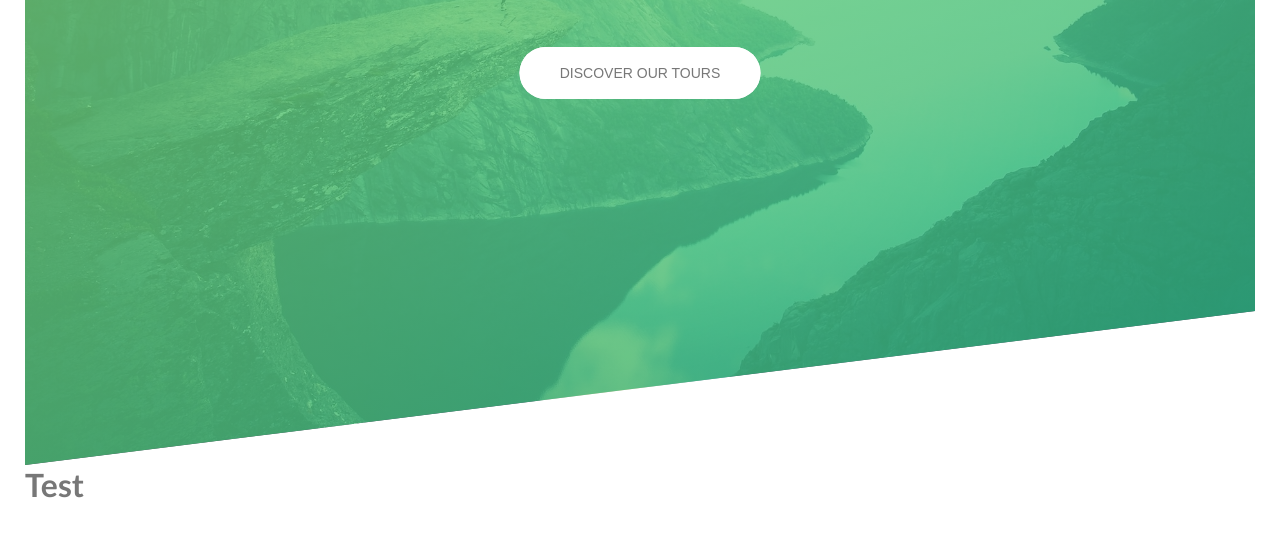
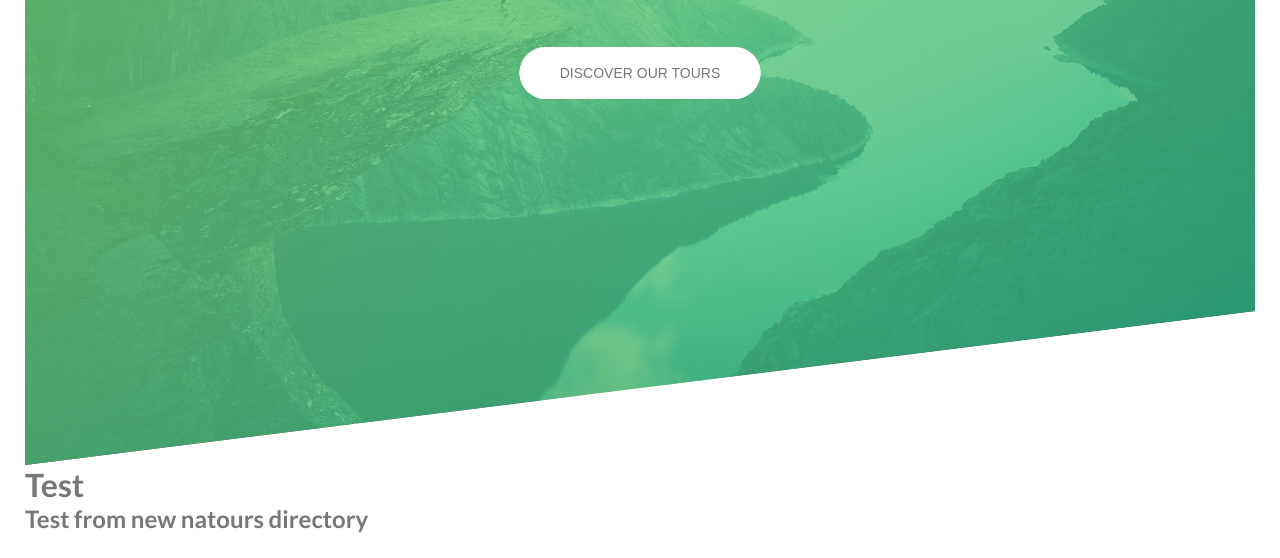
Before and after one commit to TolibovMuxammadamin/natours, a plain HTML site: page index.html in a window 1280 px wide. Shown: the part 330-888 px from the top of the page. Before the commit the page ends 859 px from the top, so only its background shows below. Drawn offline with Linux system fonts and the light colour scheme.

Commit message:
test from natours

```diff
--- a/index.html
+++ b/index.html
@@ -36,6 +36,7 @@
     <div class="test">
       <h1>Test</h1>
     </div>
+    <h2>Test from new natours directory</h2>
   </main>
 </body>
 
```
